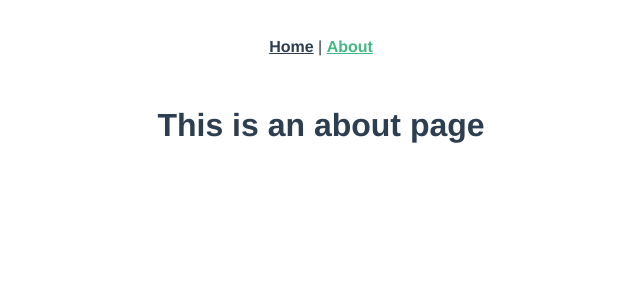
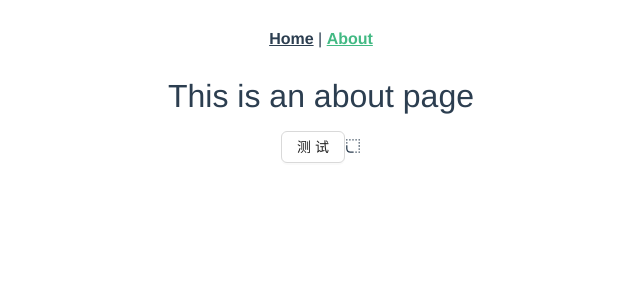
Before and after one commit to lycmonkey/train, a Vue app in the folder web/: page /about in a window 1280 px wide. Shown: the top 300 px of the page, without its empty margins (319-959 px from the left). Built offline with nearby package versions, Linux system fonts and the light colour scheme.

Commit message:
集成 Ant Design Vue 及其图标

```diff
--- a/web/package.json
+++ b/web/package.json
@@ -8,6 +8,8 @@
     "lint": "vue-cli-service lint"
   },
   "dependencies": {
+    "@ant-design/icons-vue": "^7.0.1",
+    "ant-design-vue": "^4.2.6",
     "core-js": "^3.8.3",
     "vue": "^3.2.13",
     "vue-router": "^4.0.3",
--- a/web/src/main.js
+++ b/web/src/main.js
@@ -2,5 +2,17 @@
 import App from './App.vue'
 import router from './router'
 import store from './store'
+import Antd from 'ant-design-vue';
+import 'ant-design-vue/dist/reset.css';
+import * as Icons from '@ant-design/icons-vue'
 
-createApp(App).use(store).use(router).mount('#app')
+// createApp(App).use(Antd).use(store).use(router).mount('#app')
+
+const app = createApp(App);
+app.use(Antd).use(store).use(router).mount('#app')
+
+const icons = Icons;
+
+for (const [key, icon] of Object.entries(icons)) {
+    app.component(key, icon);
+}
--- a/web/src/views/AboutView.vue
+++ b/web/src/views/AboutView.vue
@@ -1,5 +1,6 @@
 <template>
   <div class="about">
     <h1>This is an about page</h1>
+    <a-button>测试</a-button><RadiusBottomleftOutlined />
   </div>
 </template>
```
Also changed, not shown: 1 other file (tests, documents, lock files or other folders).
